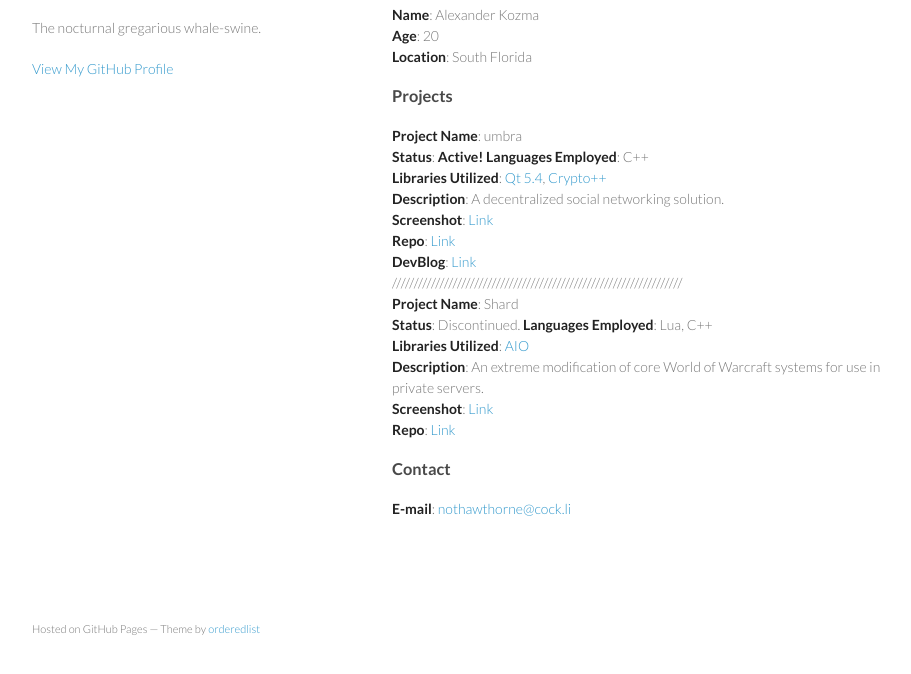
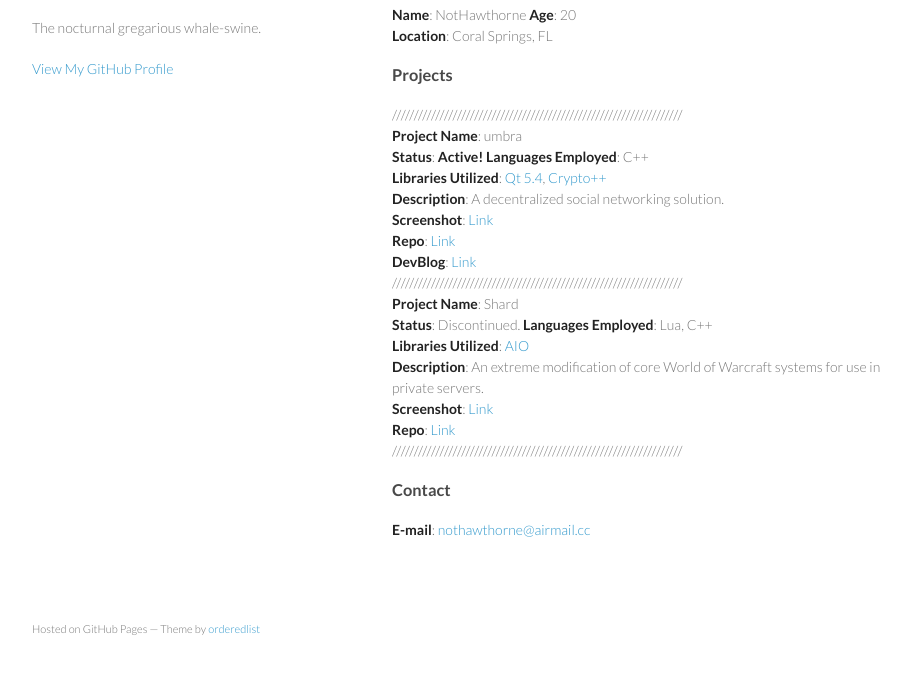
Before and after one commit to NotHawthorne/nothawthorne.github.io, a plain HTML site: page index.html in a window 1280 px wide. Shown: the part 92-766 px from the top of the page, without its empty margins (178-1089 px from the left). Drawn offline with Linux system fonts and the light colour scheme.

Commit message:
Replace master branch with page content via GitHub

```diff
--- a/index.html
+++ b/index.html
@@ -26,14 +26,15 @@
         <h3>
 <a id="biography" class="anchor" href="#biography" aria-hidden="true"><span class="octicon octicon-link"></span></a>Biography</h3>
 
-<p><strong>Name</strong>: Alexander Kozma<br>
+<p><strong>Name</strong>: NotHawthorne
 <strong>Age</strong>: 20<br>
-<strong>Location</strong>: South Florida  </p>
+<strong>Location</strong>: Coral Springs, FL </p>
 
 <h3>
 <a id="projects" class="anchor" href="#projects" aria-hidden="true"><span class="octicon octicon-link"></span></a>Projects</h3>
 
-<p><strong>Project Name</strong>: umbra<br>
+<p>///////////////////////////////////////////////////////////////////<br>
+<strong>Project Name</strong>: umbra<br>
 <strong>Status</strong>: <strong>Active!</strong>
 <strong>Languages Employed</strong>: C++<br>
 <strong>Libraries Utilized</strong>: <a href="https://github.com/qtproject/qt5">Qt 5.4</a>, <a href="https://github.com/mmoss/cryptopp">Crypto++</a><br>
@@ -48,12 +49,13 @@
 <strong>Libraries Utilized</strong>: <a href="http://rochet2.github.io/AIO.html">AIO</a><br>
 <strong>Description</strong>: An extreme modification of core World of Warcraft systems for use in private servers.<br>
 <strong>Screenshot</strong>: <a href="http://i.imgur.com/87kS5Djm.jpg">Link</a><br>
-<strong>Repo</strong>: <a href="https://github.com/NotHawthorne/Shard-Emulation">Link</a>   </p>
+<strong>Repo</strong>: <a href="https://github.com/NotHawthorne/Shard-Emulation">Link</a><br>
+///////////////////////////////////////////////////////////////////   </p>
 
 <h3>
 <a id="contact" class="anchor" href="#contact" aria-hidden="true"><span class="octicon octicon-link"></span></a>Contact</h3>
 
-<p><strong>E-mail</strong>: <a href="mailto:nothawthorne@cock.li">nothawthorne@cock.li</a></p>
+<p><strong>E-mail</strong>: <a href="mailto:nothawthorne@airmail.cc">nothawthorne@airmail.cc</a></p>
       </section>
       <footer>
         <p><small>Hosted on GitHub Pages &mdash; Theme by <a href="https://github.com/orderedlist">orderedlist</a></small></p>
```
Also changed, not shown: params.json (+1 -1 lines).
